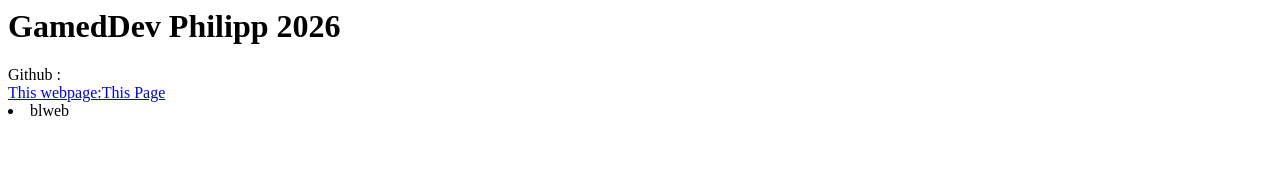
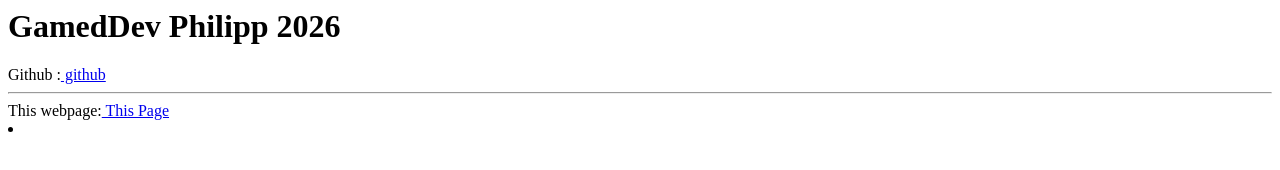
Before and after one commit to Philipp726281/gamedev-Philipp-2026, a plain HTML site: page index.html in a window 1280 px wide. Drawn offline with Linux system fonts and the light colour scheme.

Commit message:
Update index.html

```diff
--- a/index.html
+++ b/index.html
@@ -1,4 +1,4 @@
 <h1> GamedDev Philipp 2026 </h1>
-Github :<a href="https://github.com/Philipp726281/gamedev-Philipp-2026"</a> <br>
-This webpage:<a href="https://philipp726281.github.io/gamedev-Philipp-2026/">This Page </a> <br>
-<li><a href=""> </a> blweb
+Github :<a href="https://github.com/Philipp726281/gamedev-Philipp-2026"> github </a> <hr>
+This webpage:<a href="https://philipp726281.github.io/gamedev-Philipp-2026/"> This Page </a> <br>
+<li><a href=""> </a>
```
